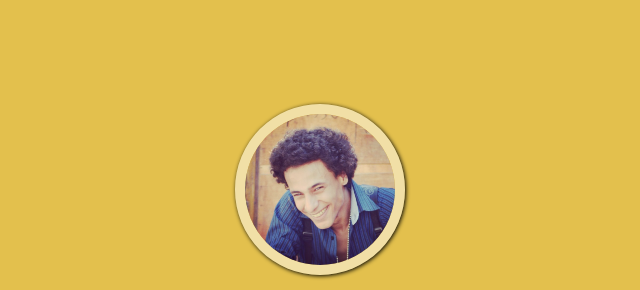
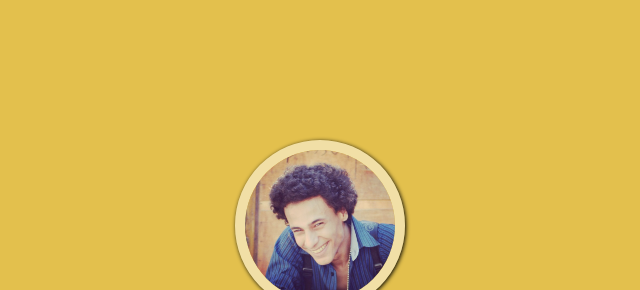
Before and after one commit to gitter-badger/aakhaleda.github.io, a plain HTML site: page index.html in a window 1280 px wide. Shown: the part 116-406 px from the top of the page, without its empty margins (320-960 px from the left). Drawn offline with Linux system fonts and the light colour scheme.

Commit message:
nothing new

```diff
--- a/stylesheets/style.css
+++ b/stylesheets/style.css
@@ -11,11 +11,13 @@ body {
 }
 
 .container {
-	width: 960px;
+	width: 80%;
 	margin: calc(50% / 2 - 100px) auto;
 	text-align: center;
 	padding: 0 10px;
 	box-sizing: border-box;
+	margin-top: 50%;
+	transform: translate-y( -50%);
 }
 
 img {
@@ -57,3 +59,13 @@ a:hover {
 	transition: .3s ease-in-out;
 
 }
+@media only screen and (min-width: 500px) {
+
+.container{
+    margin-top: 20%;
+    margin-bottom: 0;
+}
+
+
+
+}
```
Also changed, not shown: 1 other file.
